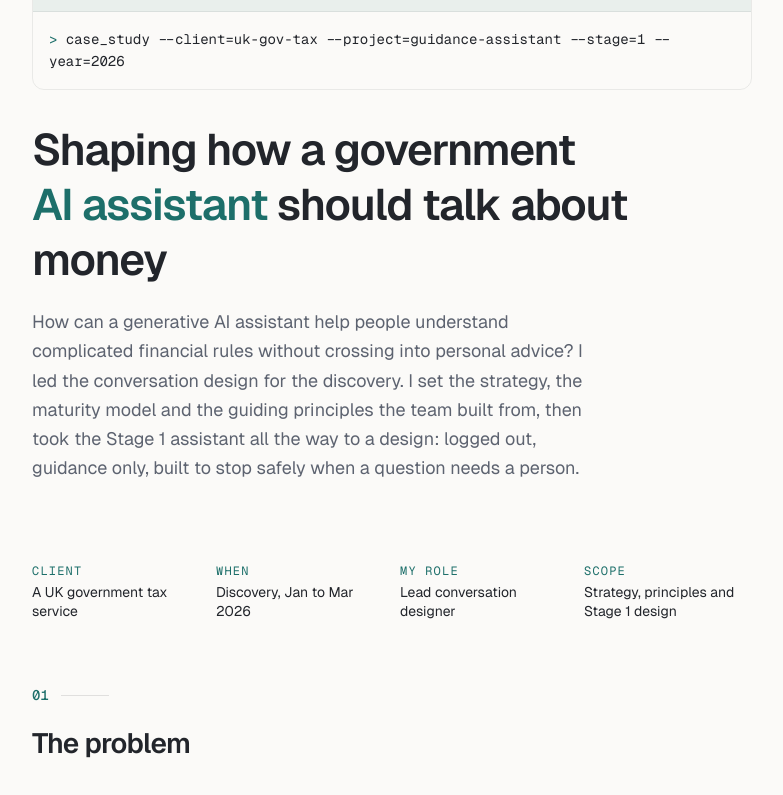
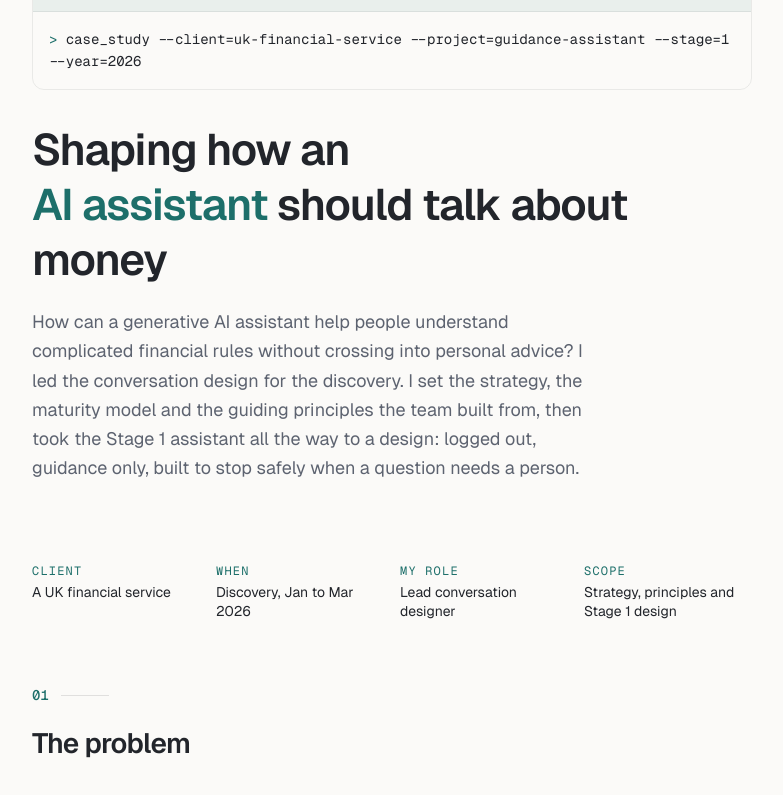
Before and after one commit to Welchlea/lea-portfolio, a Next.js app: page / in a window 1280 px wide. Shown: the part 725-1520 px from the top of the page, without its empty margins (248-1031 px from the left). Built offline with nearby package versions, Linux system fonts and the light colour scheme.

Commit message:
Anonymise further: financial service, drop government from case study

```diff
--- a/src/app/page.tsx
+++ b/src/app/page.tsx
@@ -853,11 +853,11 @@ function ConversationalAIContent() {
             <span className="ml-2 text-muted">case-study.sh</span>
           </div>
           <div className="px-4 py-4 leading-relaxed">
-            <span className="text-accent">&gt;</span> case_study --client=uk-gov-tax --project=guidance-assistant --stage=1 --year=2026
+            <span className="text-accent">&gt;</span> case_study --client=uk-financial-service --project=guidance-assistant --stage=1 --year=2026
           </div>
         </div>
         <h2 className="text-3xl sm:text-[2.75rem] font-semibold mb-5 leading-tight tracking-tight">
-          Shaping how a government
+          Shaping how an
           <br />
           <span className="gradient-text">AI assistant</span> should talk about money
         </h2>
@@ -873,7 +873,7 @@ function ConversationalAIContent() {
 
       {/* At a glance */}
       <div className="grid grid-cols-2 sm:grid-cols-4 gap-4 mb-16">
-        <Meta label="Client" value="A UK government tax service" />
+        <Meta label="Client" value="A UK financial service" />
         <Meta label="When" value="Discovery, Jan to Mar 2026" />
         <Meta label="My role" value="Lead conversation designer" />
         <Meta label="Scope" value="Strategy, principles and Stage 1 design" />
@@ -1258,8 +1258,9 @@ human_in_the_loop: required`}</code></pre>
         <p className="text-lg leading-relaxed mb-8 max-w-xl">
           I led the thinking and set the direction. I shaped the strategy,
           inspired and guided the team, aligned conversational patterns with
-          other government departments, and designed, crafted and tested the
-          principles, patterns and system instructions the work was built on.
+          other teams working on similar services, and designed, crafted and
+          tested the principles, patterns and system instructions the work was
+          built on.
         </p>
         <div className="grid sm:grid-cols-2 gap-4">
           <Card>
```
Also changed, not shown: public/images/conversational/chat-screens.png.
